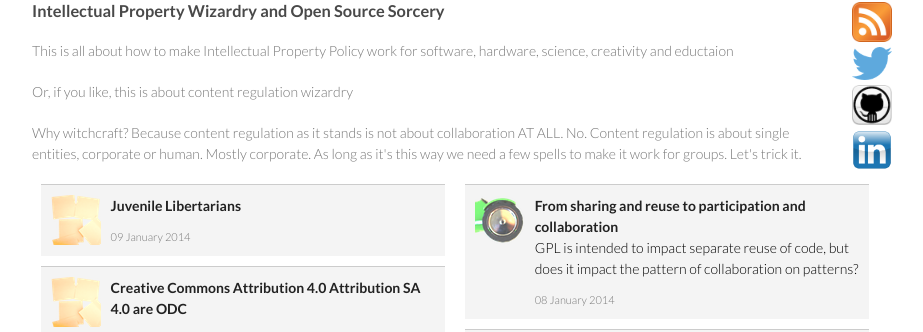
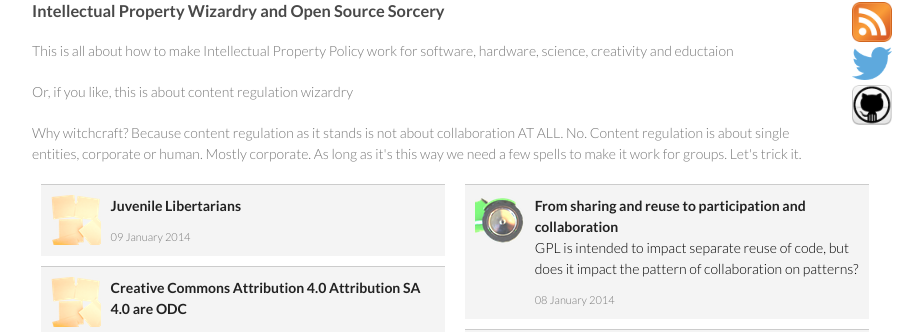
Before and after one commit to talniv/talniv.github.io, a Jekyll site: the page built from index.html, in a window 1280 px wide. Shown: the part 246-578 px from the top of the page, without its empty margins (178-1101 px from the left). Built offline with Jekyll 4.4.1, drawn with Linux system fonts in a browser that asks for light colours.

Commit message:
removed linkedin

```diff
--- a/index.html
+++ b/index.html
@@ -75,7 +75,7 @@ div.post_box p {
           <a href="feed.xml"><img width="40" src="/assets/rss.png"></img></a>
           <a href="https://twitter.com/talniv"><img width="40" src="/assets/twitter.png"></img></a>
           <a href="https://github.com/talniv"><img width="40" src="/assets/github.png"></img></a>
-          <a href="https://www.linkedin.com/pub/tal-niv/0/396/76b"><img width="40" src="/assets/linkedin.png"></img></a>
+          <!-- <a href="https://www.linkedin.com/pub/tal-niv/0/396/76b"><img width="40" src="/assets/linkedin.png"></img></a> -->
         </div>
         <div class="head_text">
           <h3>Intellectual Property Wizardry and Open Source Sorcery</h3>
```
